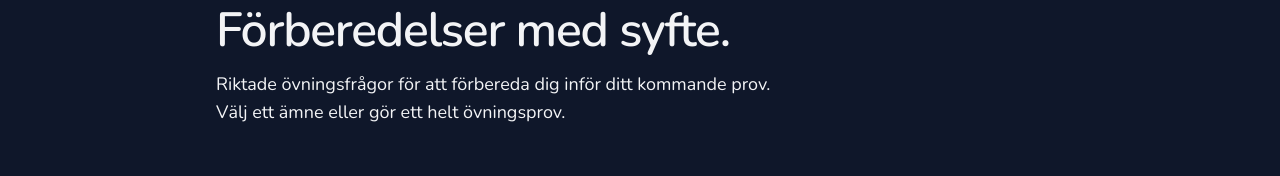
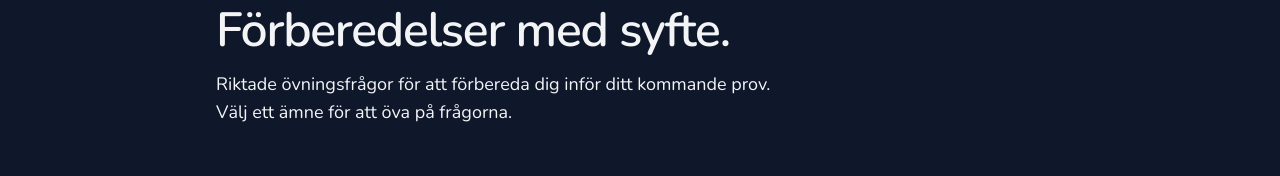
Before and after one commit to fnelin/hogskoleprovet_ovning, a Next.js app: page / in a window 1280 px wide. Shown: the part 151-327 px from the top of the page. Built offline with nearby package versions, Linux system fonts and the light colour scheme.

Commit message:
clarified the message

```diff
--- a/src/components/ui/hero.tsx
+++ b/src/components/ui/hero.tsx
@@ -4,7 +4,7 @@ export default function Mainhero() {
             Förberedelser med syfte.
         </h1>
         <p className="mt-4 text-lg text-muted-foreground max-w-xl">
-            Riktade övningsfrågor för att förbereda dig inför ditt kommande prov. Välj ett ämne eller gör ett helt övningsprov.
+            Riktade övningsfrågor för att förbereda dig inför ditt kommande prov. Välj ett ämne för att öva på frågorna.
         </p>
     </section>
     )
```
